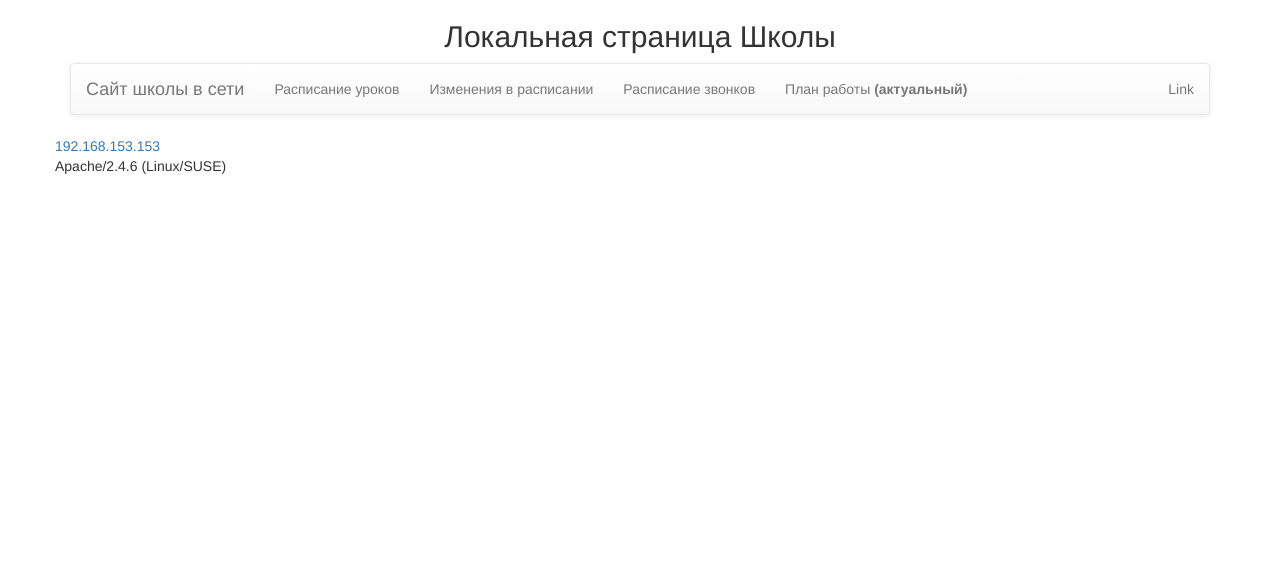
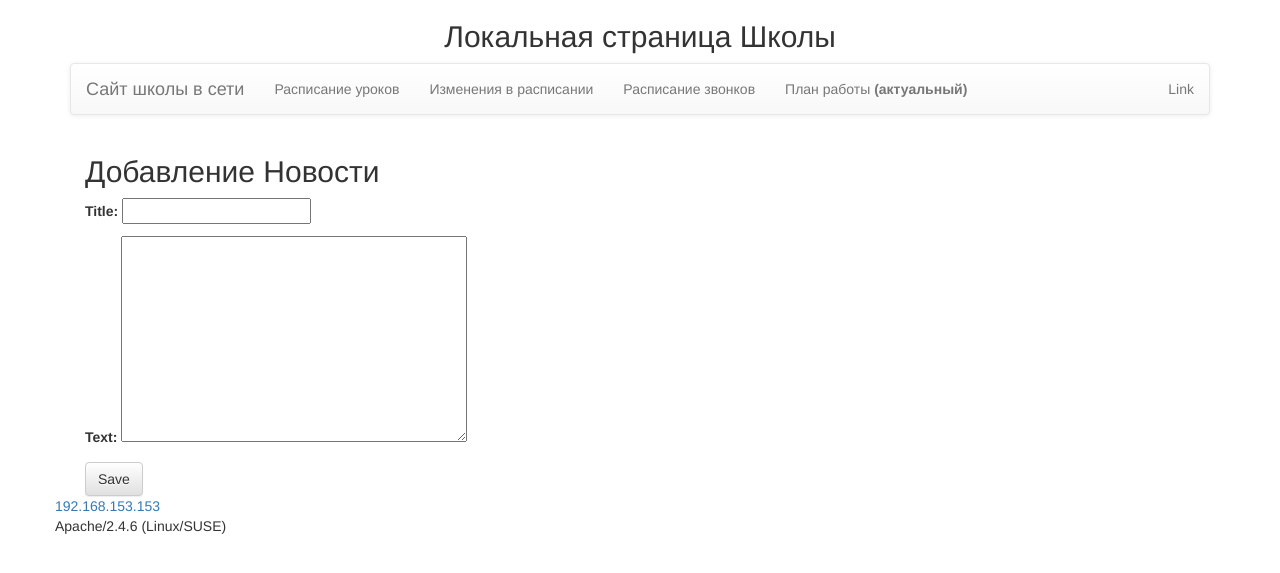
Before and after one commit to lr131/localschool, a Django app: page / in a window 1280 px wide. Shown: the top 573 px of the page. Run offline with Django 3.2, Linux system fonts and the light colour scheme; data that the repository does not hold is empty; some libraries are stand-ins or nearby versions.

Commit message:
add form

```diff
--- /dev/null
+++ b/blog/forms.py
@@ -0,0 +1,8 @@
+from django import forms
+
+from .models import Post
+
+class PostForm(forms.ModelForm):
+    class Meta:
+        model = Post
+        fields = ('title', 'text',)
--- a/blog/models.py
+++ b/blog/models.py
@@ -1,6 +1,6 @@
 from django.db import models
 from django.utils import timezone
-
+# Create your models here.
 
 class Post(models.Model):
     author = models.ForeignKey('auth.User')
@@ -8,8 +8,11 @@ class Post(models.Model):
     text = models.TextField()
     created_date = models.DateTimeField(
             default=timezone.now)
+#    created_date = models.DateTimeField(default=timezone.now)
     published_date = models.DateTimeField(
             blank=True, null=True)
+#    published_date = models.DateTimeField(blank=True, null=True)
+
 
     def publish(self):
         self.published_date = timezone.now()
--- a/blog/templates/blog/post_list.html
+++ b/blog/templates/blog/post_list.html
@@ -7,4 +7,11 @@
             <div class="panel-body"> <a href="">{{ post.text|linebreaks }}</a> </div>
 	</div>
         {% endfor %}
+    <div class="col-md-8">
+        <h2>Добавление Новости</h2>
+        <form method="POST" class="post-form">{% csrf_token %}
+            {{ form.as_p }}
+            <button type="submit" class="save btn btn-default" >Save</button>
+        </form>
+    </div>
     {% endblock content %}
--- a/blog/views.py
+++ b/blog/views.py
@@ -1,7 +1,19 @@
-from django.shortcuts import render
+from django.shortcuts import render, redirect
 from django.utils import timezone
+from blog.forms import PostForm
 from .models import Post
 
 def post_list(request):
     posts = Post.objects.filter(published_date__lte=timezone.now()).order_by('published_date')
-    return render(request, 'blog/post_list.html', {'posts': posts})
+    if request.method == "POST":
+                form = PostForm(request.POST)
+                if form.is_valid():
+                    post = form.save(commit=False)
+                    post.author = request.user
+                    post.published_date = timezone.now()
+                    post.save()
+                    return render(request, 'blog/post_list.html', {'form': form, 'posts': posts})
+                    #return redirect(request, 'blog/post_list.html', {'form': form, 'posts': posts})
+    else:
+                form = PostForm()
+    return render(request, 'blog/post_list.html', {'form': form, 'posts': posts})
```
